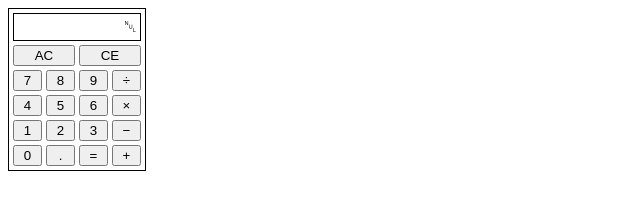
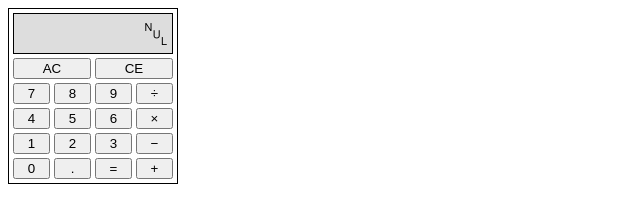
Before and after one commit to matta/odin-calculator, a plain HTML site: page index.html in a window 1280 px wide. Shown: the whole page, without its empty margins (0-640 px from the left). Drawn offline with Linux system fonts and the light colour scheme.

Commit message:
Style the LCD with a retro font

```diff
--- a/index.html
+++ b/index.html
@@ -11,32 +11,32 @@
 
 <body>
     <div class="calculator">
-        <div id="display">0</div>
+        <div id="display"></div>
         <div id="buttons">
             <div class="button-row">
                 <button class="button">AC</button>
                 <button class="button">CE</button>
             </div>
             <div class="button-row">
-                <button class="button">7</button>
-                <button class="button">8</button>
-                <button class="button">9</button>
+                <button class="button digit-button">7</button>
+                <button class="button digit-button">8</button>
+                <button class="button digit-button">9</button>
                 <button class="button">&divide;</button>
             </div>
             <div class="button-row">
-                <button class="button">4</button>
-                <button class="button">5</button>
-                <button class="button">6</button>
+                <button class="button digit-button">4</button>
+                <button class="button digit-button">5</button>
+                <button class="button digit-button">6</button>
                 <button class="button">&times;</button>
             </div>
             <div class="button-row">
-                <button class="button">1</button>
-                <button class="button">2</button>
-                <button class="button">3</button>
+                <button class="button digit-button">1</button>
+                <button class="button digit-button">2</button>
+                <button class="button digit-button">3</button>
                 <button class="button">&minus;</button>
             </div>
             <div class="button-row">
-                <button class="button">0</button>
+                <button class="button digit-button">0</button>
                 <button class="button">.</button>
                 <button class="button">=</button>
                 <button class="button">&plus;</button>
--- a/style.css
+++ b/style.css
@@ -1,8 +1,13 @@
+@font-face {
+    src: url('./fonts/lcdattphonetimedate.woff') format('woff');
+    font-family: 'lcdattphonetimedate';
+}
+
 .calculator {
     display: flex;
     flex-direction: column;
     gap: 0.25rem;
-    width: 8rem;
+    width: 10rem;
     border: #000 1px solid;
     padding: 0.25rem;
 }
@@ -11,7 +16,10 @@
     flex: 1;
     text-align: right;
     border: #000 1px solid;
-    padding: 0.25rem 0.2rem;
+    padding: 0.25rem 0.2rem 0rem 0.2rem;
+    font-family: 'lcdattphonetimedate', 'Courier New', Courier, monospace;
+    font-size: 2rem;
+    background-color: #ddd;
 }
 
 #buttons {
```
Also changed, not shown: fonts/lcdattphonetimedate.woff (added), 1 other file.
